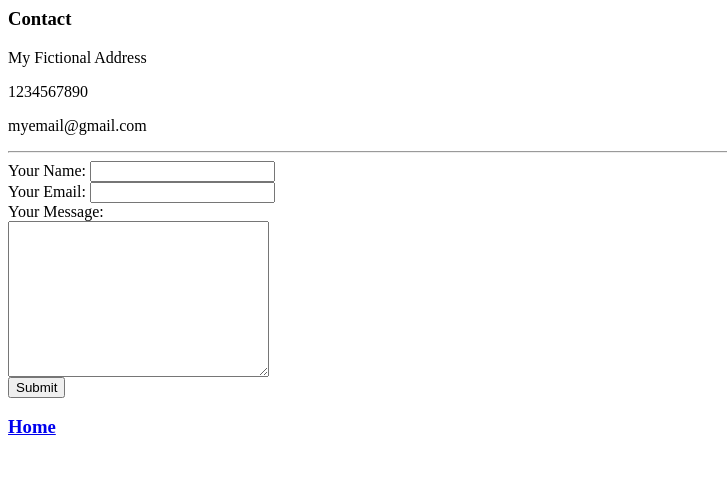
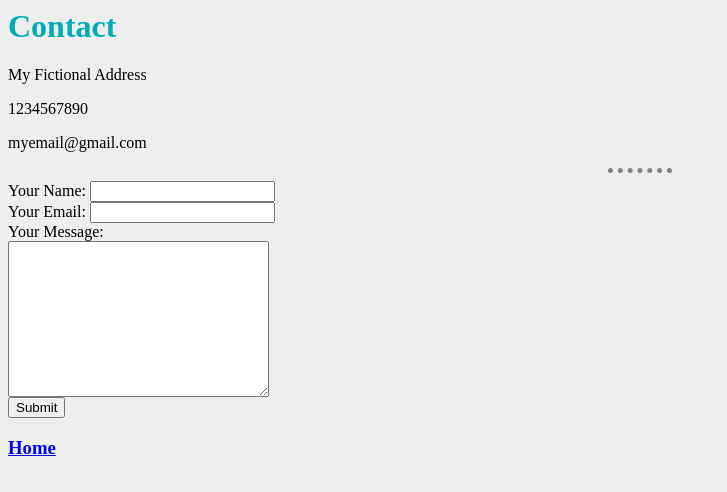
Before and after one commit to justinbettencourt/full-stack-web-development-bootcamp, a plain HTML site: page Section 2 - Introduction to HTML/HTML Personal Site/contact.html in a window 1280 px wide. Shown: the whole page, without its empty margins (0-727 px from the left). Drawn offline with Linux system fonts and the light colour scheme.

Commit message:
Added external CSS sheet and linked it to the pages.

```diff
--- a/Section 2 - Introduction to HTML/HTML Personal Site/contact.html
+++ b/Section 2 - Introduction to HTML/HTML Personal Site/contact.html
@@ -4,9 +4,10 @@
 	<meta name="viewport" content="width=device-width, initial-scale=1.0">
 	<meta http-equiv="X-UA-Compatible" content="ie=edge">
 	<title>Document</title>
+	<link rel="stylesheet" href="css/styles.css">
 </head>
 <body>
-	<h3>Contact</h3>
+	<h1>Contact</h1>
 	<p>My Fictional Address</p>
 	<p>1234567890</p>
 	<p>myemail@gmail.com</p>
--- /dev/null
+++ b/Section 2 - Introduction to HTML/HTML Personal Site/css/styles.css
@@ -0,0 +1,19 @@
+/* Colour Palette: https://colorhunt.co/palette/2763 */
+body {
+	background-color: #eeeeee;
+}
+
+hr {
+	border-style: dotted none none none;
+	border-color: gray;
+	border-width: 5px;
+	width: 5%;
+}
+
+h1 {
+	color: #00adb5;
+}
+
+h3 {
+	color: #00adb5;
+}
```
Also changed, not shown: Section 2 - Introduction to HTML/HTML Personal Site/hobbies.html (+2 -1 lines), Section 2 - Introduction to HTML/HTML Personal Site/index.html (+1 -13 lines).
